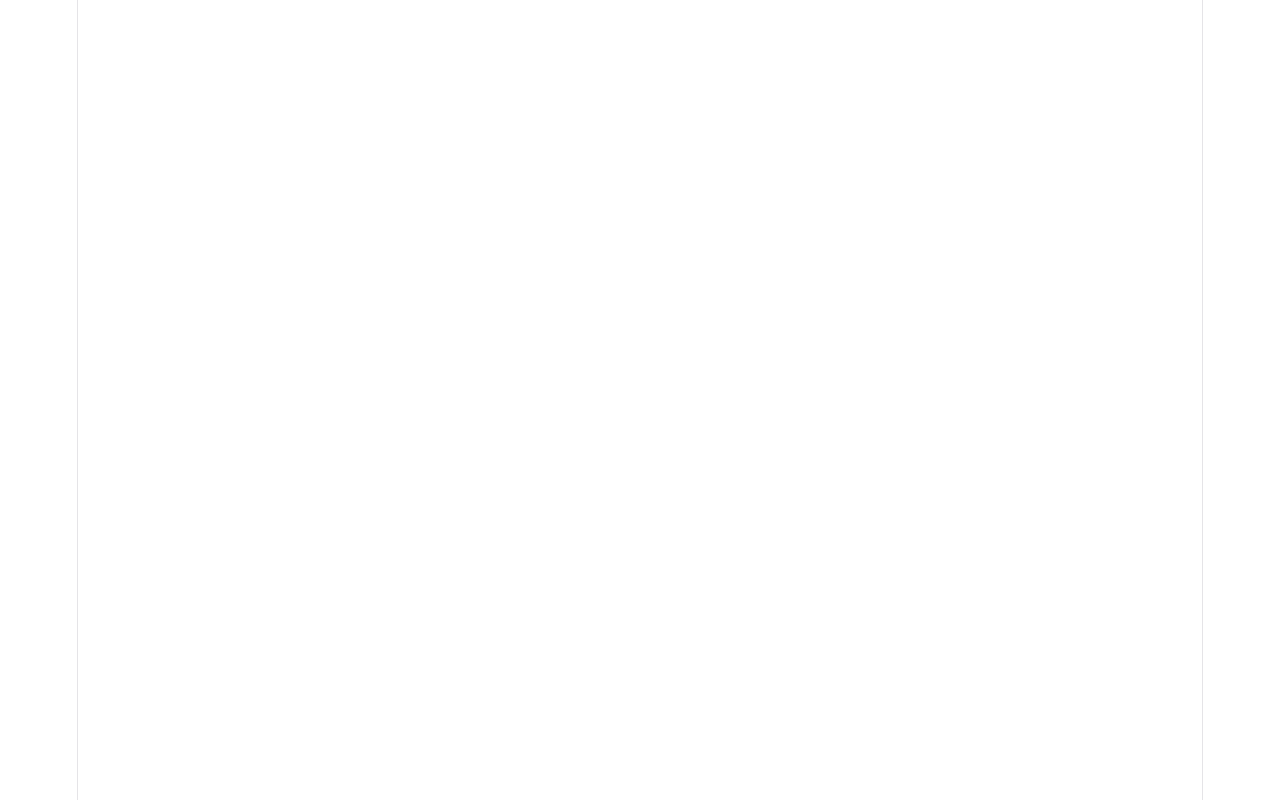
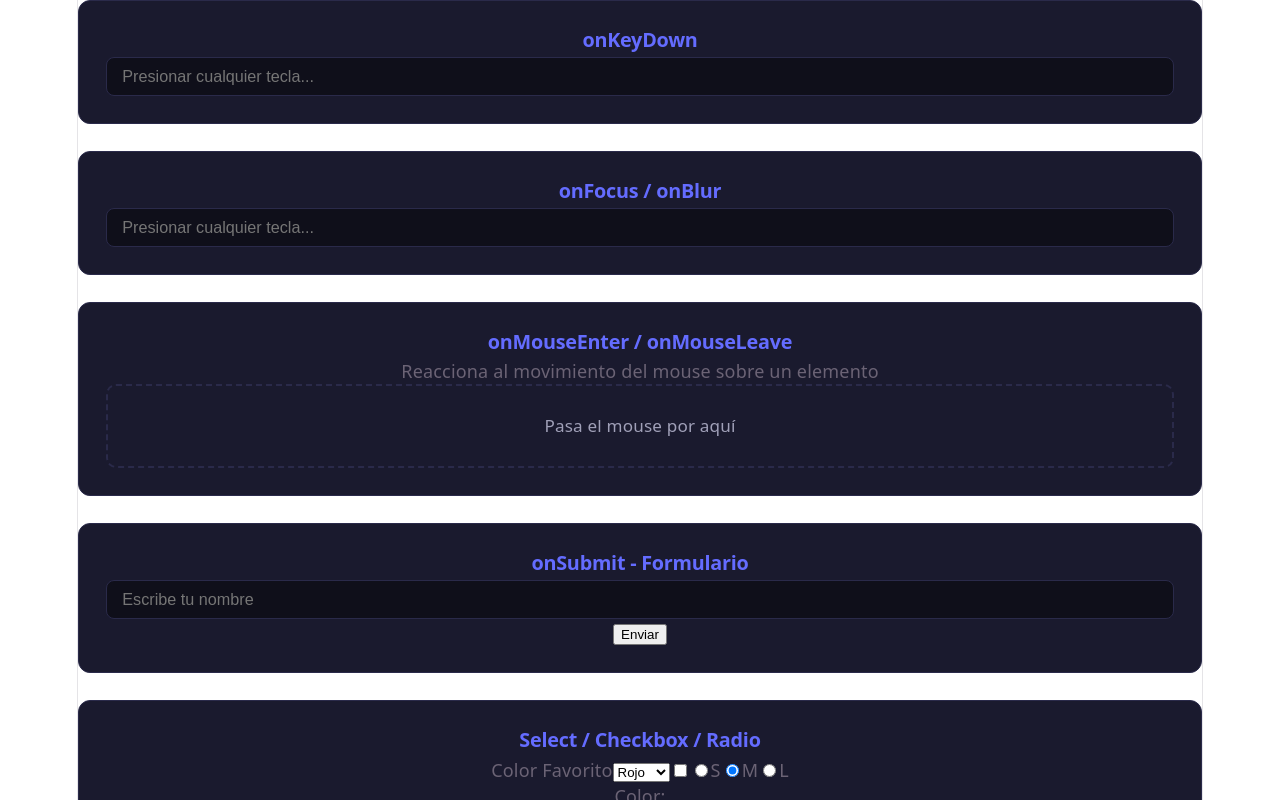
Before and after one commit to marlaurita/reactcontypescript, a React (Vite) app: page /events in a window 1280 px wide. Before the commit this address had no page. Shown: the top 800 px of the page. Built offline with nearby package versions, Linux system fonts and the light colour scheme.

Commit message:
feat: events

```diff
--- a/src/App.tsx
+++ b/src/App.tsx
@@ -4,6 +4,7 @@ import { BrowserRouter, Route, Routes } from 'react-router-dom'
 import Home from './pages/HomePage/Home'
 import Products from './pages/ProductPage/Products'
 import ProductDetail from './pages/ProductDetailPage/ProductDetail'
+import Events from './pages/EventsPage/Events'
 
 function App() {
   return (
@@ -12,6 +13,7 @@ function App() {
         <Route path='/' element={<Home/>} />
         <Route path='/products' element={<Products/>} />
         <Route path='/products/:id' element={<ProductDetail/>} />
+        <Route path='/events' element={< Events/>}/>
       </Routes>
     </BrowserRouter>
 
--- /dev/null
+++ b/src/pages/EventsPage/Events.tsx
@@ -0,0 +1,114 @@
+import { useRef, useState } from "react";
+import "./Events.css";
+
+function Events() {
+    const [lastKey, setLastKey] = useState<string | null>(null);
+    const [focused, setFocused] = useState(false);
+    const [hovered, setHovered] = useState(false);
+    const [submitted, setSubmitted] = useState<string | null>(null);
+    const [nameForm, setNameForm] = useState("");
+    const [color, setColor] = useState("");
+    const [agreed, setAgreed] = useState(false);
+    const [size, setSize] = useState("m");
+    const inputRef = useRef<HTMLInputElement | null>(null);
+
+    function handleSubmit(e: React.FormEvent<HTMLFontElement>) {
+        e.preventDefault();
+        setSubmitted(`El nombre es ${nameForm}`);
+        setNameForm("");
+    }
+
+    return (
+        <>
+            <section className="events-section">
+                <h2>onKeyDown</h2>
+                <input className="ev-input" type="text" placeholder="Presionar cualquier tecla..."
+                    onKeyDown={(e) => setLastKey(e.key)} />
+                {lastKey && (<p> Ultima tecla: <kbd>{lastKey}</kbd></p>)}
+            </section>
+
+            <section className="events-section">
+                <h2>onFocus / onBlur</h2>
+                <input
+                    className={`ev-input ${focused} ? "ev-input--focused" : ""`}
+                    type="text"
+                    placeholder="Presionar cualquier tecla..."
+                    onFocus={() => setFocused(true)}
+                    onBlur={() => setFocused(false)} />
+
+            </section>
+
+            <section className="events-section">
+                <h2>onMouseEnter / onMouseLeave</h2>
+                <p>Reacciona al movimiento del mouse sobre un elemento</p>
+                <div className="events-section__demo">
+                    <div
+                        className={`ev-hover-box ${hovered} ? "ev-hover-box--active" : ""`}
+                        onMouseEnter={() => setHovered(true)}
+                        onMouseLeave={() => setHovered(false)}
+                    >
+                        {hovered ? "Mouse encima!" : "Pasa el mouse por aquí"}
+                    </div>
+                </div>
+
+            </section>
+
+            <section className="events-section">
+                <h2>onSubmit - Formulario</h2>
+
+                <form onSubmit={handleSubmit}>
+                    <input className="ev-input" type="text" placeholder="Escribe tu nombre"
+                        value={nameForm}
+                        onChange={(e) => setNameForm(e.target.value)} />
+                    <button type="submit"> Enviar</button>
+
+                </form>
+                {submitted && <p>Formulario enviado {submitted} </p>}
+
+            </section>
+
+            <section className="events-section">
+                <h2>Select / Checkbox / Radio</h2>
+
+                <label>
+                    Color Favorito
+                    <select value={color} onChange={(e) => setColor(e.target.value)}>
+                        <option value="rojo"> Rojo</option>
+                        <option value="verde"> Verde</option>
+                        <option value="azul"> Azul</option>
+                    </select>
+                </label>
+                <label>
+                    <input type="checkbox" checked={agreed} onChange={(e) => setAgreed(e.target.checked)} />
+                </label>
+                <label>
+                    {(["s", "m", "l"] as const).map((talla) => (
+                        <label>
+                            <input type="radio"
+                                name="size"
+                                value={talla}
+                                checked={size === talla}
+                                onChange={(e) => setSize(e.target.value)} />
+                            {talla.toUpperCase()}
+                        </label>
+                    ))}
+
+                </label>
+                <p>Color: {color}</p>
+                <p>Aceptó terminos: {agreed ? "Si" : "No"}</p>
+                <p>La talla de la camisa es {size.toUpperCase()}</p>
+
+
+            </section>
+
+              <section className="events-section">
+                <h2>useRef</h2>
+                <input className="ev-input" ref={inputRef} type="text" placeholder="Seré enfocado"/>
+
+                <button onClick={()=> inputRef.current?.focus()}> Enfocar input </button>
+            </section>
+        </>
+    )
+}
+
+export default Events;
--- a/src/pages/HomePage/Home.tsx
+++ b/src/pages/HomePage/Home.tsx
@@ -30,6 +30,7 @@ function Home () {
         </Button>
 
         <Link to="/products"> Ir a Lista de productos</Link>
+        <Link to="/events"> Ir a eventos e inputs</Link>
 
         <Button
           titulo="Boton secundario"
```
